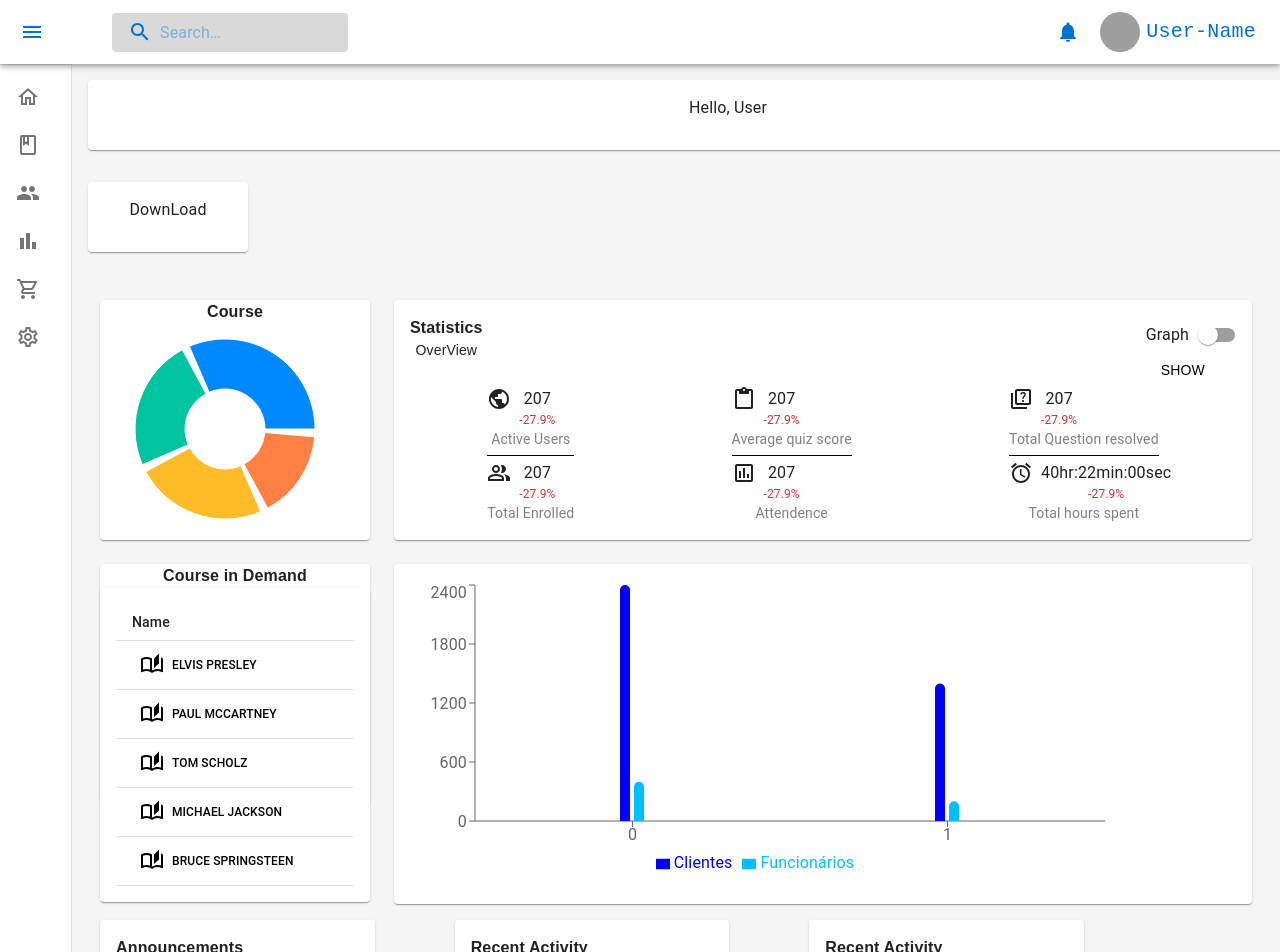
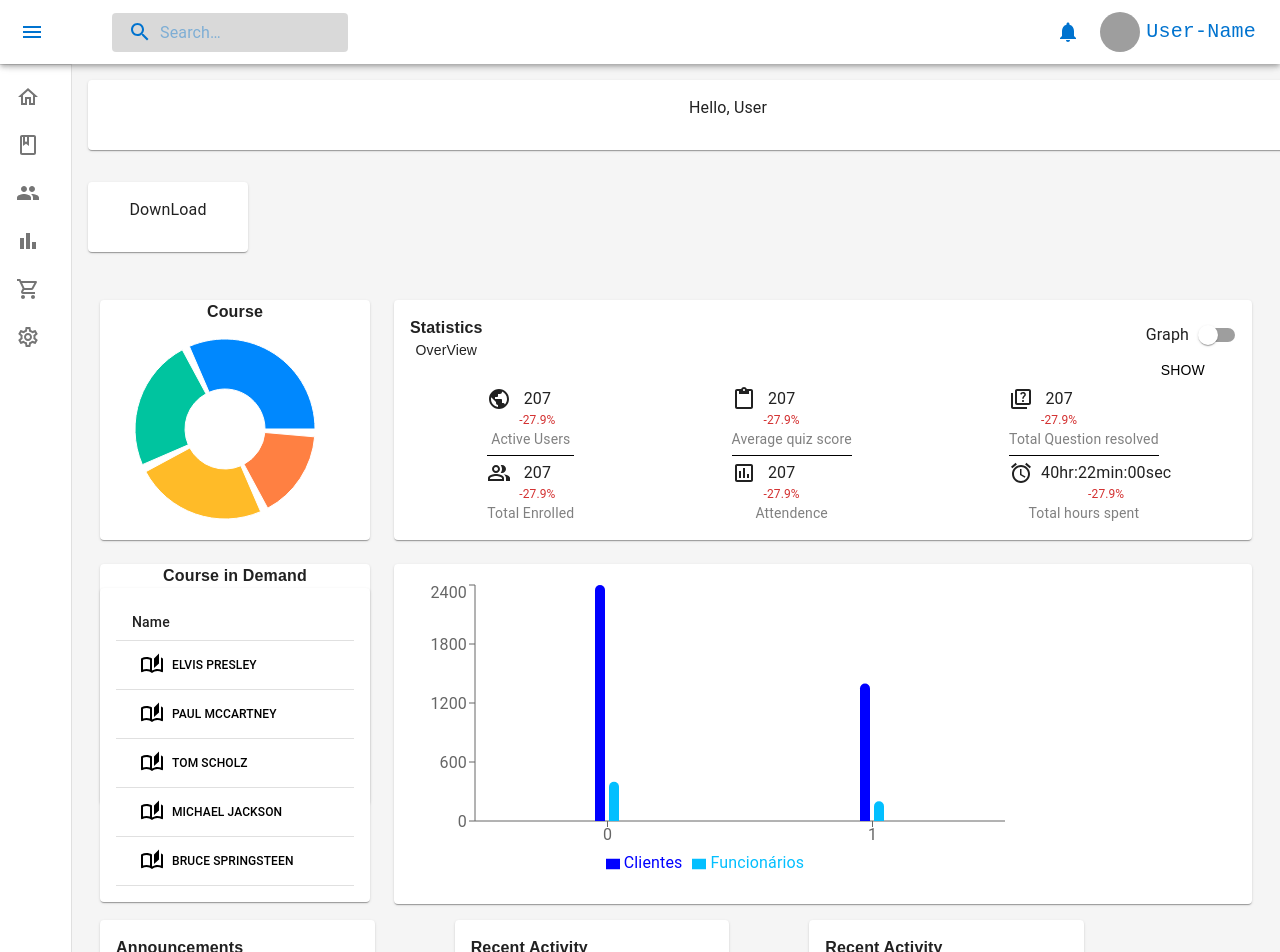
Before and after one commit to devamcodes/DashBoard, a React (Create React App) app in the folder landing_page/: page / in a window 1280 px wide. Shown: the top 952 px of the page. Built offline with nearby package versions, Linux system fonts and the light colour scheme; grey boxes are pictures that could not be loaded.

Commit message:
width decreased a bit.

```diff
--- a/landing_page/src/components/Bars.js
+++ b/landing_page/src/components/Bars.js
@@ -35,7 +35,7 @@ function Graphics({ dataBar, columnsBar }) {
         Data={dataBar}
         Columns={columnsBar}
         grid={true}
-        width={700}
+        width={600}
         height={300}
       />
     </>
```
